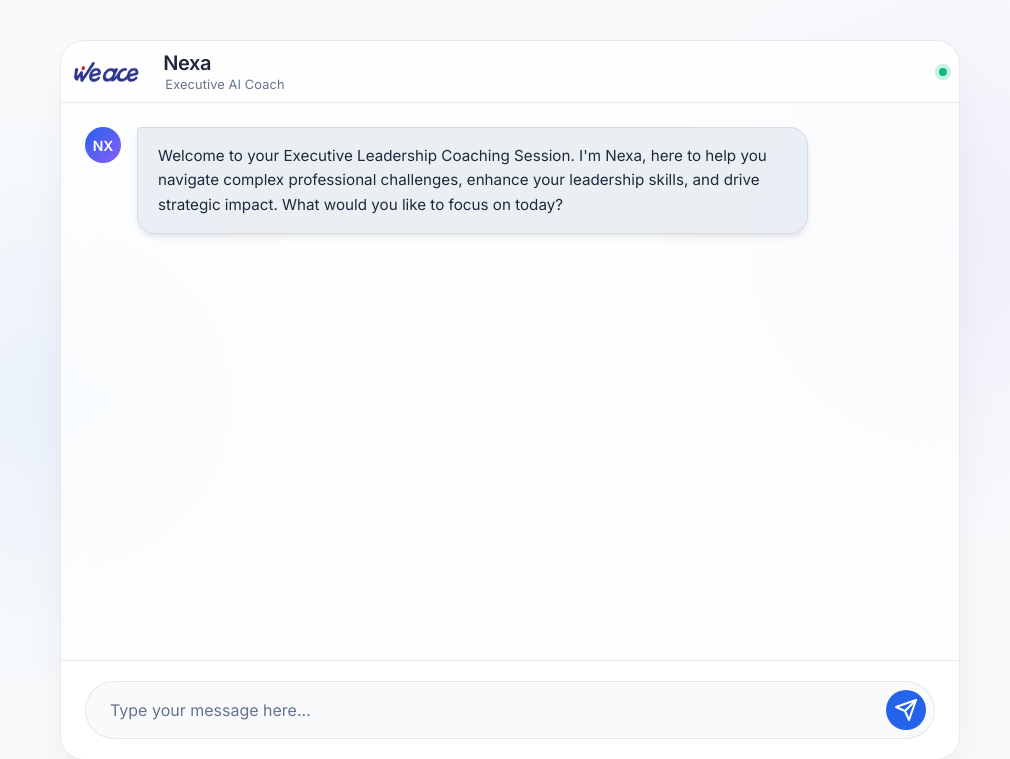
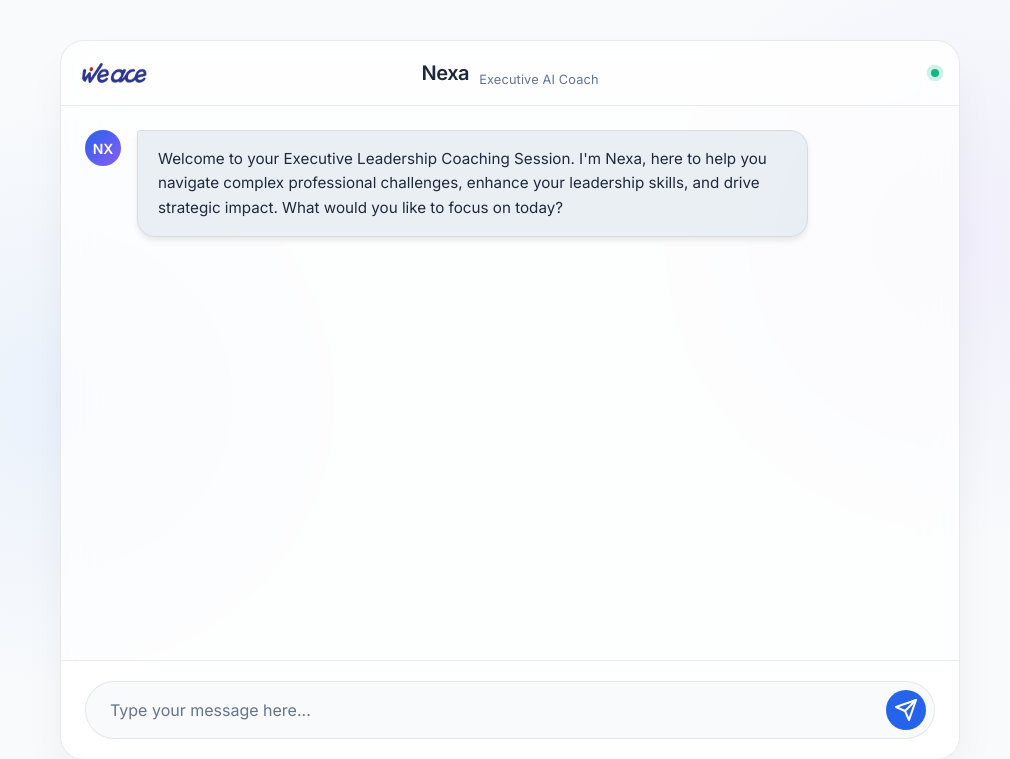
Before and after one commit to kargofit/nexa-ai, a Flask app: page / in a window 1280 px wide. Shown: the top 759 px of the page, without its empty margins (130-1140 px from the left). Run offline with Flask 3, Linux system fonts and the light colour scheme.

Commit message:
theme changed, logo added

```diff
--- a/static/style.css
+++ b/static/style.css
@@ -1,3 +1,12 @@
+.subtitle-foot-inline {
+    font-size: 0.8rem;
+    color: var(--text-muted);
+    font-weight: 400;
+    letter-spacing: 0.01em;
+    margin-left: 2px;
+    position: relative;
+    top: 0.3em;
+}
 .subtitle-foot {
     font-size: 0.8rem;
     color: var(--text-muted);
@@ -56,7 +65,7 @@ body {
 }
 
 .app-header {
-    padding: 10px 12px;
+    padding: 20px 20px;
     border-bottom: 1px solid var(--glass-border);
     display: flex;
     justify-content: space-between;
--- a/templates/index.html
+++ b/templates/index.html
@@ -12,15 +12,15 @@
 </head>
 <body>
     <div class="app-container">
-        <header class="app-header">
-            <div class="logo">
+        <header class="app-header" style="display: flex; align-items: center; justify-content: space-between;">
+            <div class="logo" style="flex: 1; display: flex; align-items: center;">
                 <img src="/static/we-ace-logo.png" alt="We-Ace Logo" class="logo-icon" style="height:20px; width:auto; vertical-align:middle; margin-right:12px;" />
-                <div style="display: flex; flex-direction: column; align-items: flex-start;">
-                    <h1 style="margin-bottom: 0;">Nexa</h1>
-                    <span class="subtitle-foot">Executive AI Coach</span>
-                </div>
             </div>
-            <div class="status-indicator">
+            <div style="flex: 2; display: flex; flex-direction: row; align-items: baseline; justify-content: center;">
+                <h1 style="margin-bottom: 0; margin-right: 8px;">Nexa</h1>
+                <span class="subtitle-foot-inline">Executive AI Coach</span>
+            </div>
+            <div class="status-indicator" style="flex: 1; display: flex; justify-content: flex-end;">
                 <span class="dot pulse"></span>
             </div>
         </header>
```
